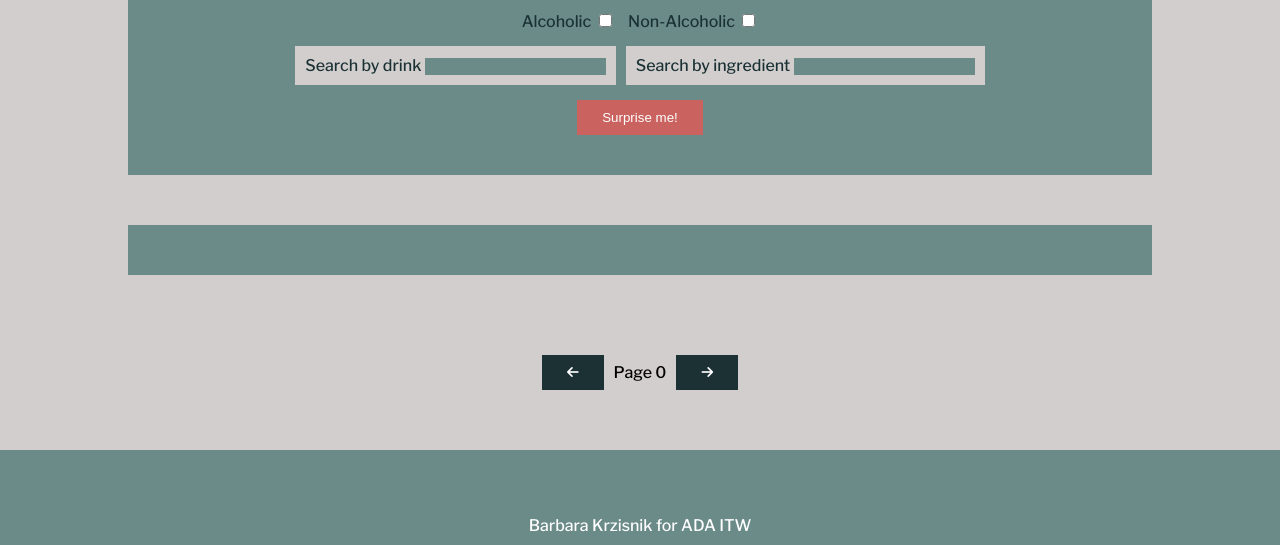
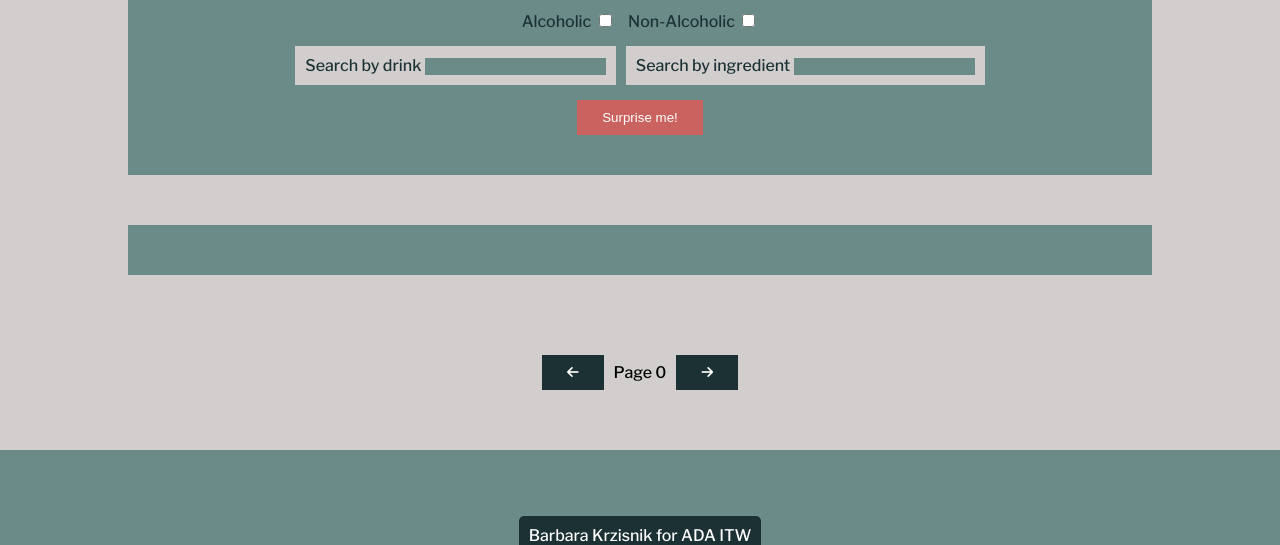
Before and after one commit to barbarakrzisnik/Modulo6-BuscadordeTragos, a website: page index.html in a window 1280 px wide. Shown: the part 136-681 px from the top of the page. Drawn offline with nearby package versions, Linux system fonts and the light colour scheme; no server answers.

Commit message:
termino estilado

```diff
--- a/_footer.scss
+++ b/_footer.scss
@@ -7,9 +7,15 @@ footer {
     padding-bottom: 50px;
     @include centrado($direction: column);
 
+    p{
+        background-color: $color-secundario;
+        border-radius: 5px;
+        padding: 10px;
+    }
+
     ul {
         @include centrado($direction: row);
-        margin: 0px;
+        padding: 0px;
         li{
             list-style: none;
             a{
```
Also changed, not shown: style.css, 1 other file.
